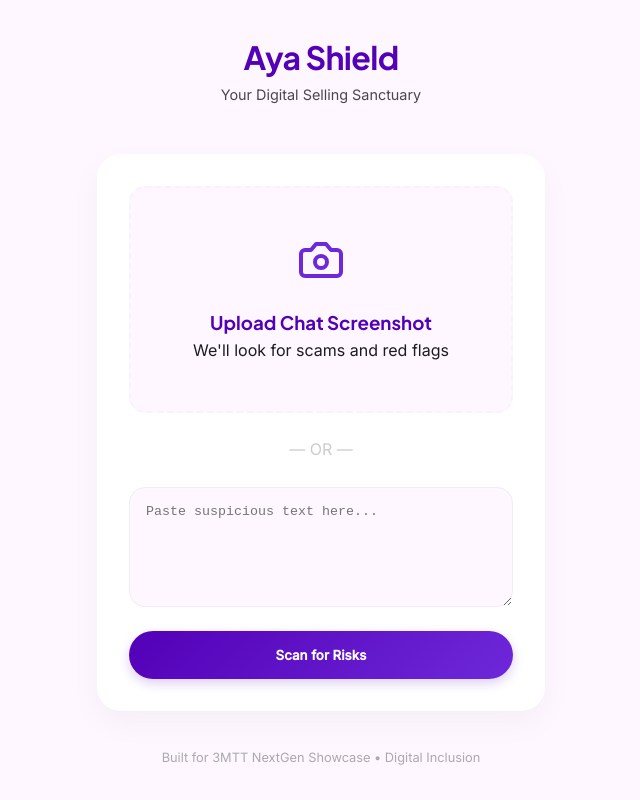
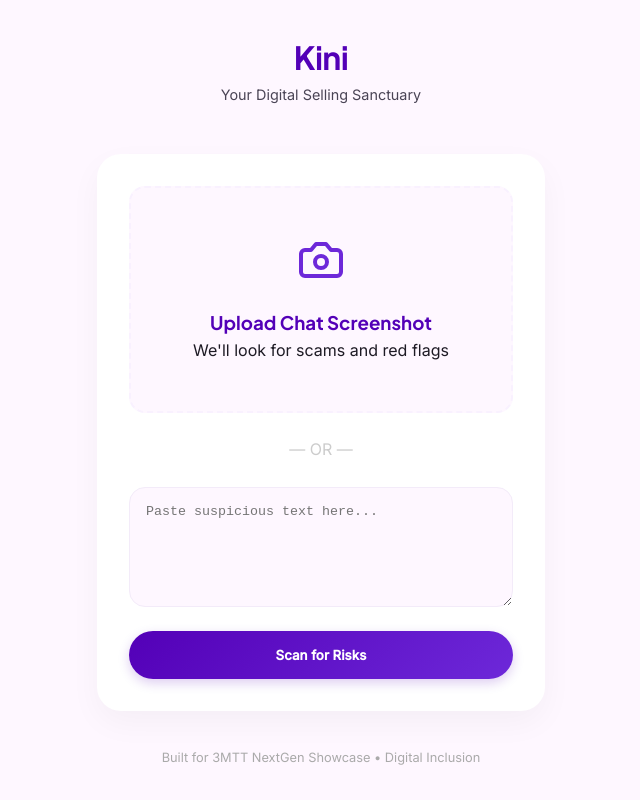
Before and after one commit to Braingenius2/kini, a React (Vite) app in the folder frontend/: page / in a window 1280 px wide. Shown: the whole page, without its empty margins (319-959 px from the left). Built offline with nearby package versions, Linux system fonts and the light colour scheme.

Commit message:
Final project branding and deployment for Kini

```diff
--- a/frontend/package.json
+++ b/frontend/package.json
@@ -1,5 +1,5 @@
 {
-  "name": "aya-shield-frontend",
+  "name": "kini-frontend",
   "private": true,
   "version": "0.1.0",
   "type": "module",
--- a/frontend/src/App.jsx
+++ b/frontend/src/App.jsx
@@ -23,7 +23,7 @@ function App() {
   return (
     <div className="app-container">
       <header className="header">
-        <h1>Aya Shield</h1>
+        <h1>Kini</h1>
         <p>Your Digital Selling Sanctuary</p>
       </header>
 
--- a/frontend/vite.config.js
+++ b/frontend/vite.config.js
@@ -3,7 +3,7 @@ import react from '@vitejs/plugin-react'
 
 export default defineConfig({
   plugins: [react()],
-  base: '/aya-shield/',
+  base: '/kini/',
   server: {
     port: 3000
   }
```
Also changed, not shown: 2 other files (tests, documents, lock files or other folders).
